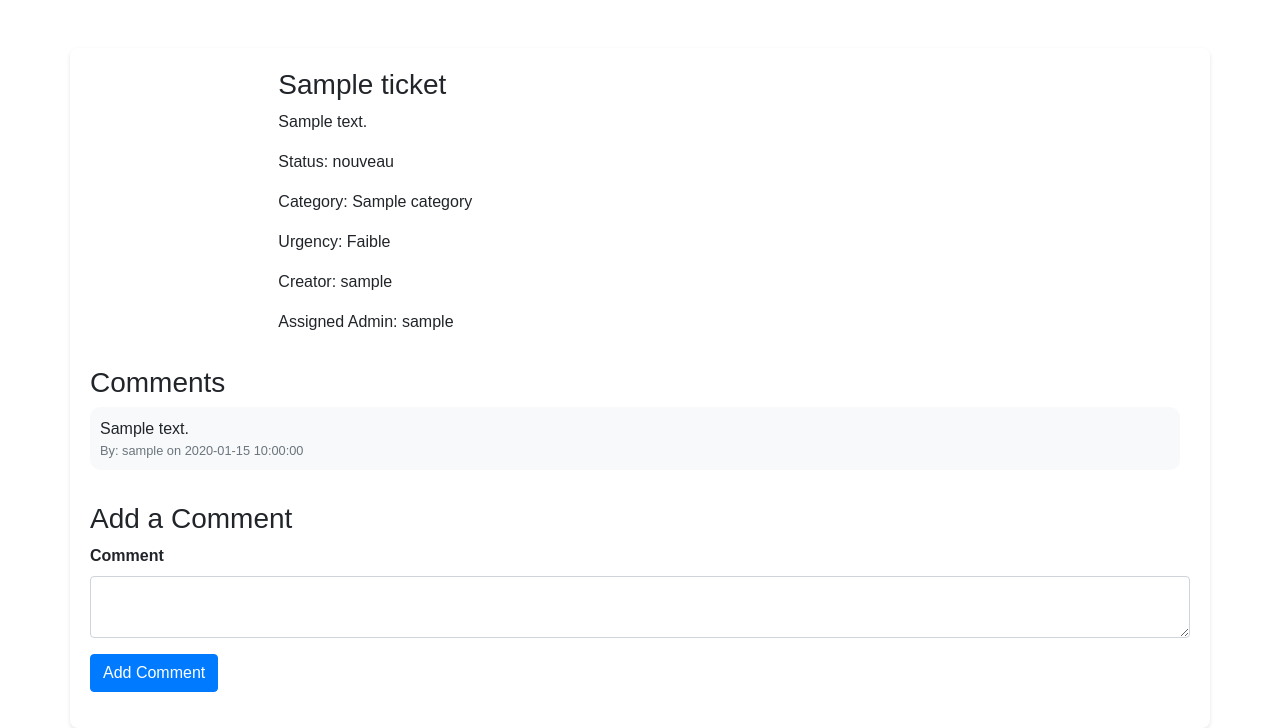
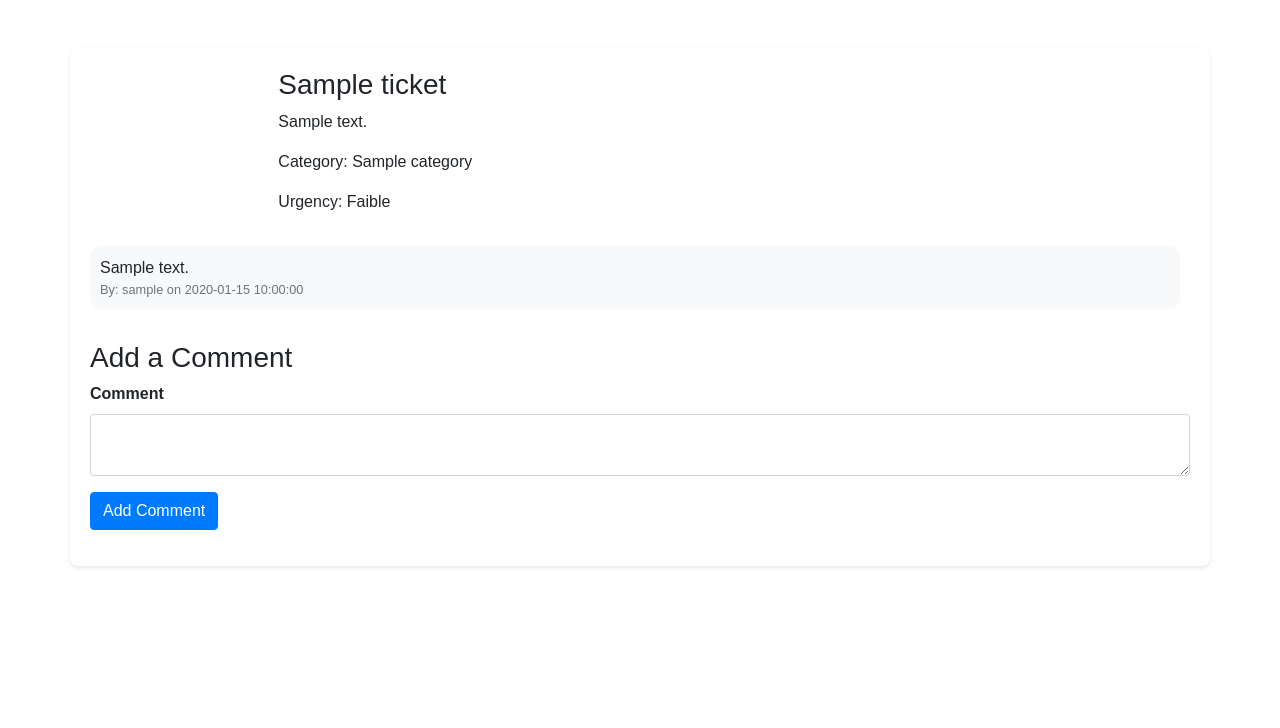
Before and after one commit to purplleee/projet, a Flask app: page /admin/ticket/1 in a window 1280 px wide. Shown: the part 86-814 px from the top of the page. After the commit the page ends 654 px from the top, so only its background shows below. Run offline with Flask 3, Linux system fonts and the light colour scheme; a user stored in the database is signed in; tables that the repository leaves empty hold one stand-in row (values such as "Sample post"); some libraries are stand-ins or nearby versions.

Commit message:
fixed the msgs order

```diff
--- a/uwu/static/css/style1.css
+++ b/uwu/static/css/style1.css
@@ -240,6 +240,8 @@ button.dropdown-item:hover {
 .comments {
     max-height: 400px; /* Adjust height as needed */
     overflow-y: auto;
+    display: flex;
+    flex-direction: column-reverse; /* Display comments in reverse order */
     padding-right: 10px; /* Adjust for scrollbar space */
 }
 
--- a/uwu/templates/ticket_detail.html
+++ b/uwu/templates/ticket_detail.html
@@ -7,17 +7,13 @@
         <div class="col-md-8">
             <h3>{{ ticket.titre }}</h3>
             <p>{{ ticket.description_ticket }}</p>
-            <p>Status: {{ ticket.statut }}</p>
             <p>Category: {{ ticket.category.category_name }}</p>
             <p>Urgency: {{ ticket.urgent }}</p>
-            <p>Creator: {{ ticket.creator_user.username }}</p>
-            <p>Assigned Admin: {{ ticket.assigned_user.username if ticket.assigned_user else 'N/A' }}</p>
         </div>
     </div>
     {% if current_user.role.name != 'super_admin' %}
     <div class="row mt-3">
         <div class="col-md-12">
-            <h3>Comments</h3>
             <div class="comments">
                 {% for comment in comments %}
                 <div class="comment d-flex align-items-start mb-3 {{ 'current-user' if comment.user_id == current_user.user_id else 'other-user' }}">
```
